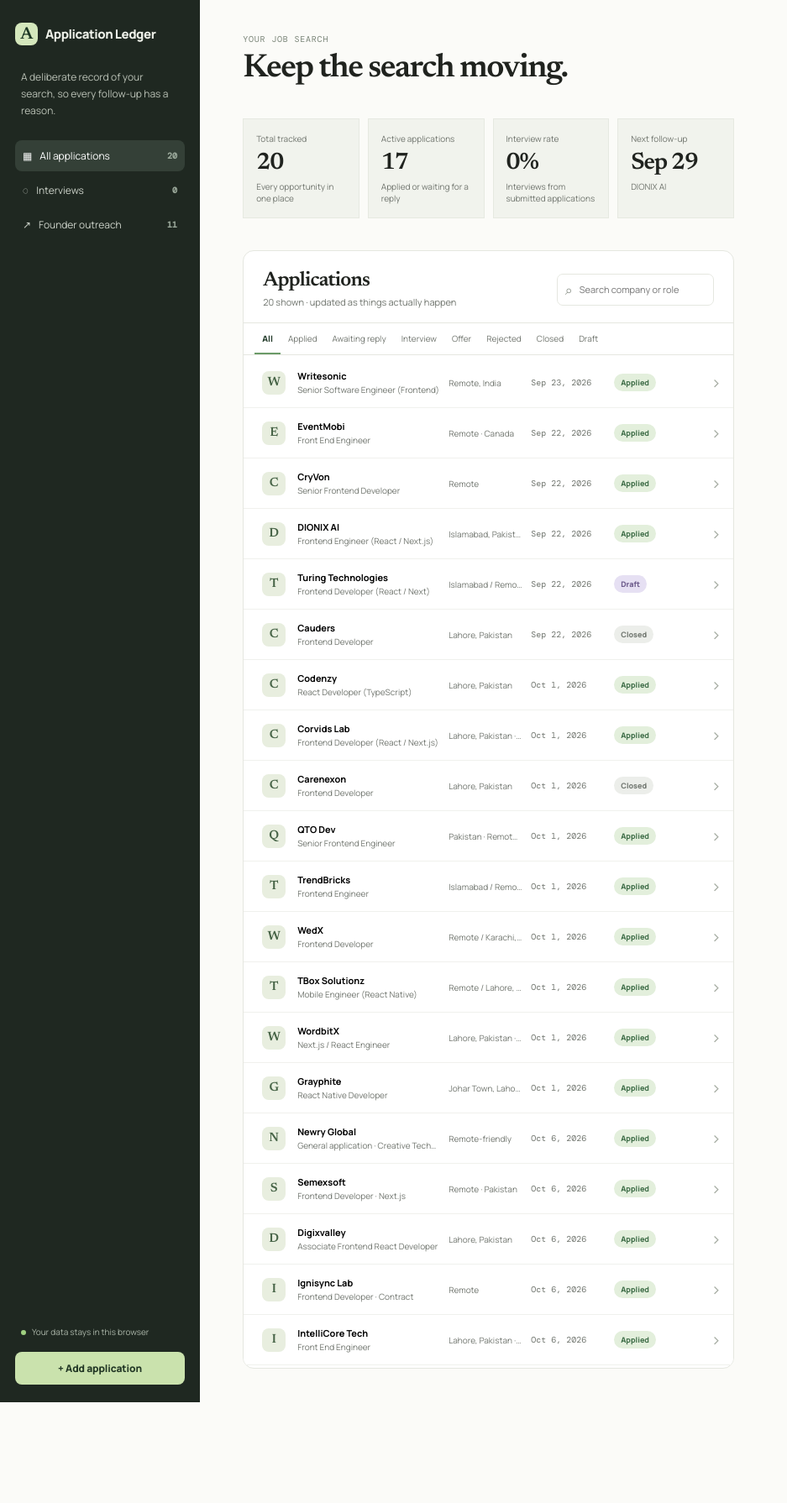
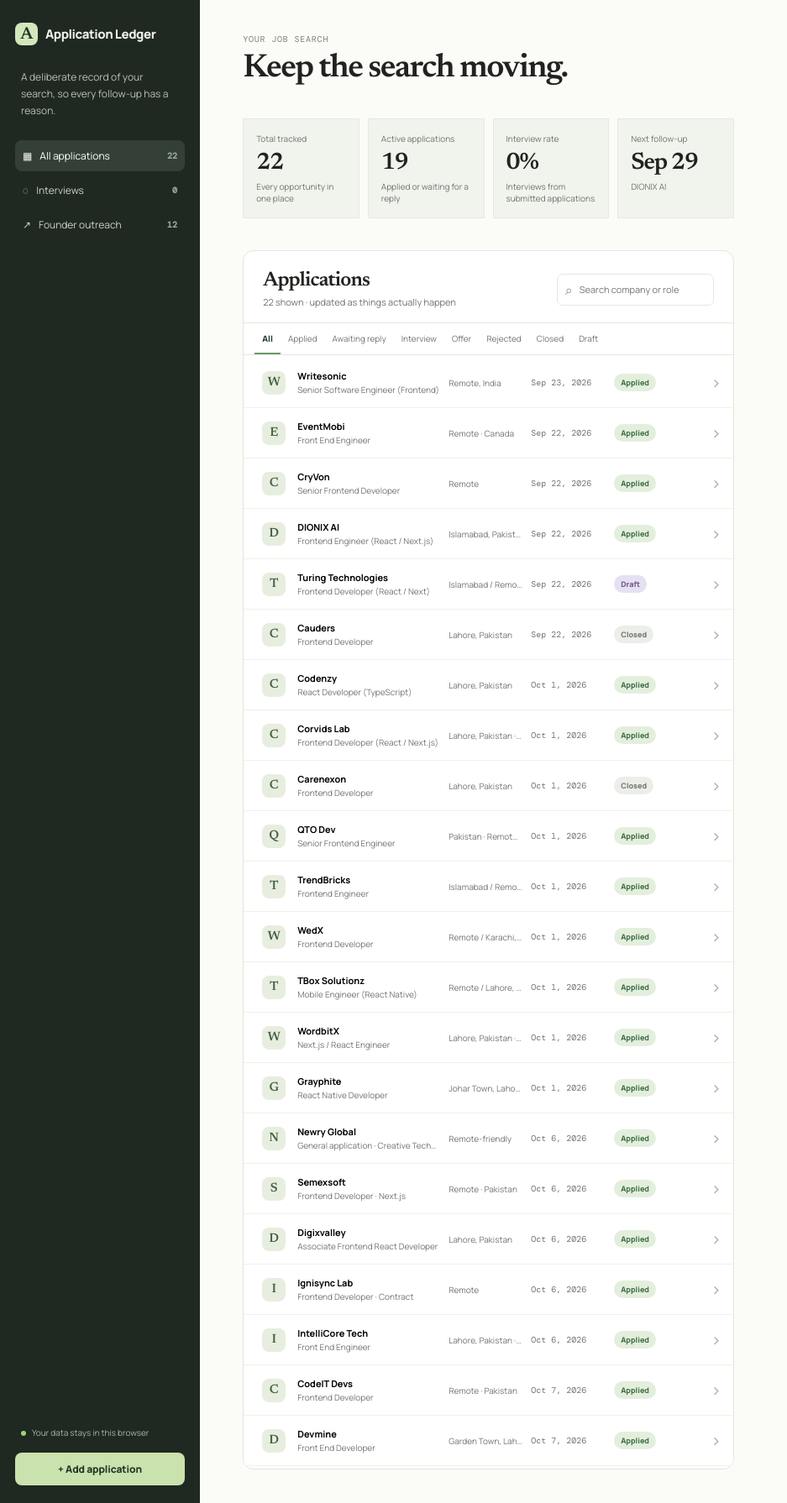
Before and after one commit to HuzaifaBinShahid/JobApplication-Tracker, a Next.js app: page / in a window 1280 px wide. Shown: the whole page at 84% size, without its empty margins (0-937 px from the left). Before the commit the page ends 1670 px from the top, so only its background shows below. Built offline with nearby package versions, Linux system fonts and the light colour scheme.

Commit message:
feat: track October 7 applications

```diff
--- a/app/page.tsx
+++ b/app/page.tsx
@@ -331,12 +331,55 @@
     link: "https://intellicore.tech/careers",
     notes: "Honest tailored application emailed with CV, embedded GitHub profile link, immediate availability, EST schedule flexibility, three years of production frontend and mobile experience, and automated browser testing experience with Playwright and Puppeteer.",
     activity: [{ date: "Oct 6", text: "Application email sent" }]
+  },
+  {
+    id: "codeit-devs",
+    company: "CodeIT Devs",
+    role: "Frontend Developer",
+    location: "Remote · Pakistan",
+    source: "Direct email",
+    stage: "Applied",
+    appliedOn: "2026-10-07",
+    nextAction: "Wait for an acknowledgement or interview invitation",
+    due: "2026-10-14",
+    contact: "info@codeitdevs.com",
+    link: "https://www.codeitdevs.com/",
+    notes: "Tailored application emailed with the CV attached and an embedded GitHub profile link. It highlighted React, Next.js, React Native, SaaS dashboards, API integrations, realtime features, and AI-assisted development workflows.",
+    activity: [{ date: "Oct 7", text: "Application email sent" }]
+  },
+  {
+    id: "devmine",
+    company: "Devmine",
+    role: "Front End Developer",
+    location: "Garden Town, Lahore, Pakistan · Onsite",
+    source: "Direct email",
+    stage: "Applied",
+    appliedOn: "2026-10-07",
+    nextAction: "Wait for an acknowledgement or interview invitation",
+    due: "2026-10-14",
+    contact: "talent@devmine.co",
+    link: "https://pk.linkedin.com/company/devmine",
+    notes: "Tailored application emailed with the CV attached and an embedded GitHub profile link. It focused on React, Next.js, React Native, responsive SaaS dashboards, API integrations, realtime features, and maintainable state management.",
+    activity: [{ date: "Oct 7", text: "Application email sent" }]
   }
 ];
 
 const githubProfile = "https://github.com/HuzaifaBinShahid";
 
 const seededOutreach: Outreach[] = [
+  {
+    id: "lobna-mahmoud",
+    name: "Lobna Mahmoud",
+    company: "Undisclosed startup",
+    title: "Recruitment Consultant",
+    region: "Remote role · Pakistan eligibility pending",
+    linkedin: "https://www.linkedin.com/in/lobna-mahmoud-41bbb991/",
+    status: "Draft ready",
+    angle: "React, Next.js, TypeScript, and three years of production frontend experience",
+    researchNote: "Lobna shared a remote mid-level Frontend Engineer opportunity. LinkedIn requires Premium InMail to message her directly because she is a second-degree connection, so no message or connection request was sent.",
+    message: "Hi Lobna, I saw your remote mid-level Frontend Engineer role. I have three years of experience building production work with React, Next.js and TypeScript, including SaaS dashboards, API integrations, realtime features and mobile workflows. I am based in Lahore, Pakistan. Could you let me know whether the role can hire remotely from Pakistan? I would be glad to share my CV and GitHub profile.",
+    shared: "CV and GitHub profile offered on reply · no message sent"
+  },
   {
     id: "zeno-rocha",
     name: "Zeno Rocha",
```
